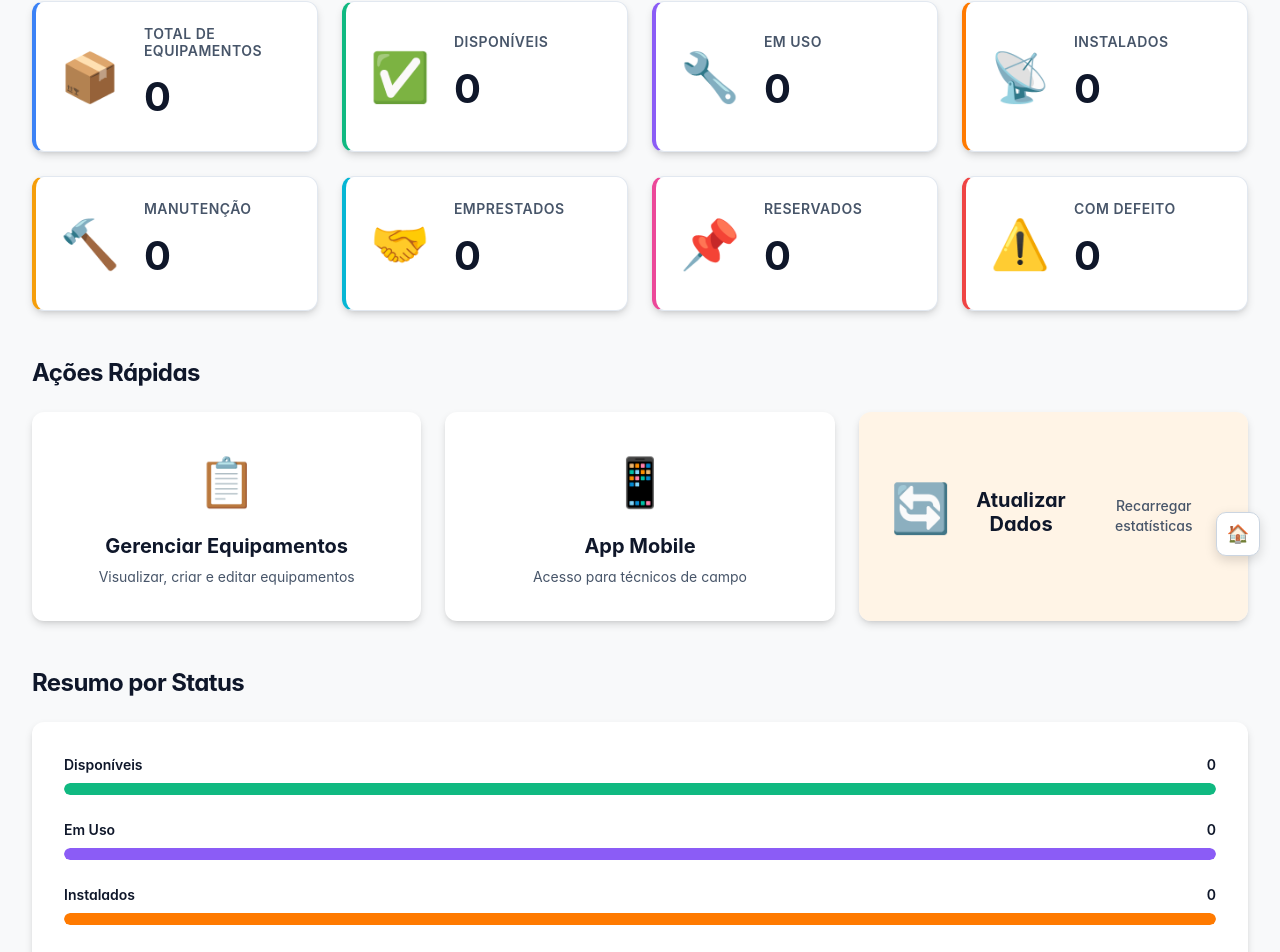
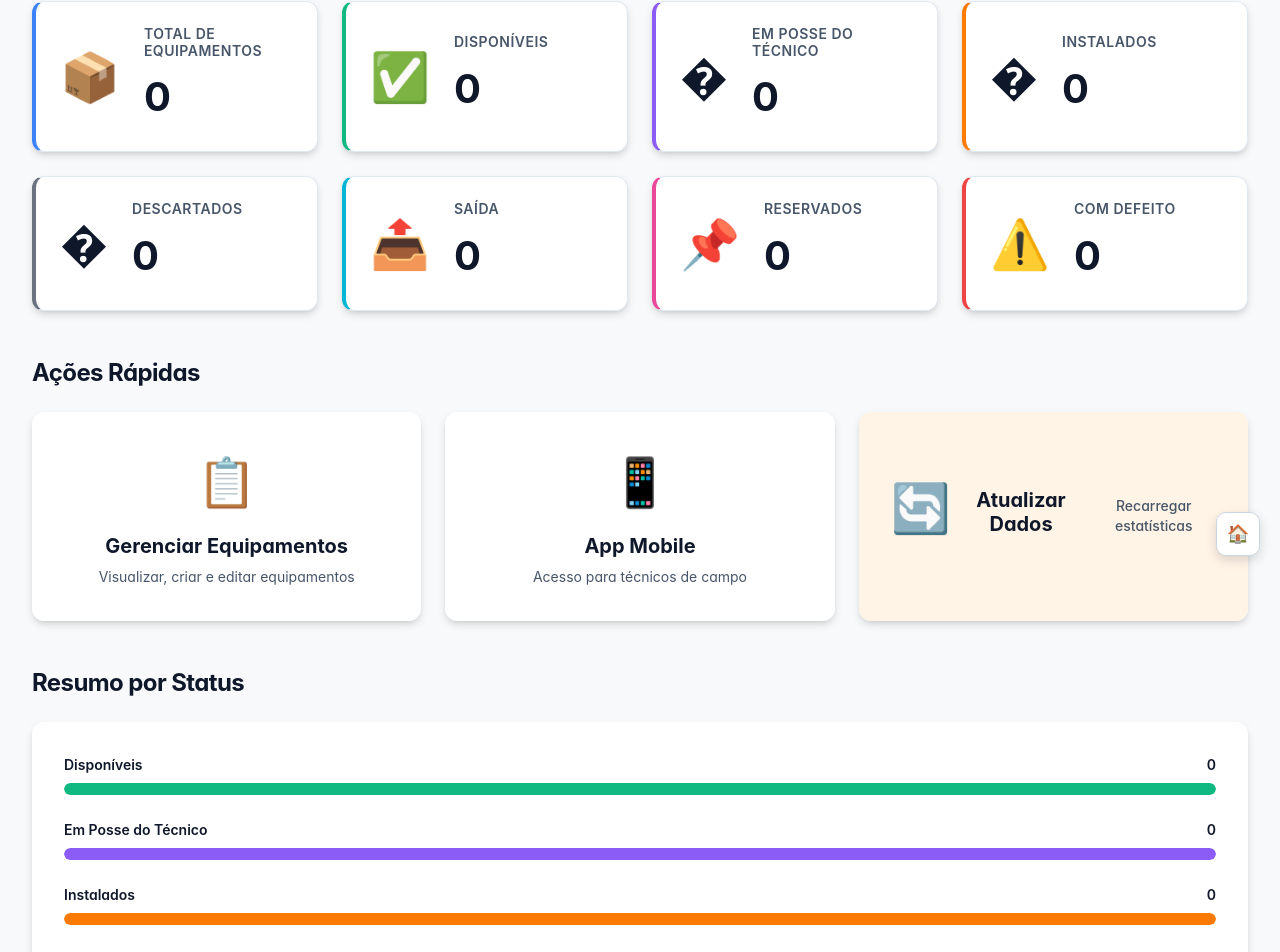
Before and after one commit to mauricioter/EsotqueGTS1, a Next.js app: page /home in a window 1280 px wide. Shown: the part 224-1176 px from the top of the page. Built offline with nearby package versions, Linux system fonts and the light colour scheme; no server answers; the database is empty; sample sign-in values are in the browser's storage.

Commit message:
feat: Atualiza página principal com novos status de equipamentos

```diff
--- a/app/home.css
+++ b/app/home.css
@@ -150,10 +150,10 @@
 /* Stat Card Colors */
 .stat-total { border-left: 4px solid #3b82f6; }
 .stat-disponivel { border-left: 4px solid #10b981; }
-.stat-em-uso { border-left: 4px solid #8b5cf6; }
+.stat-em-posse { border-left: 4px solid #8b5cf6; }
 .stat-instalado { border-left: 4px solid var(--primary); }
-.stat-manutencao { border-left: 4px solid #f59e0b; }
-.stat-emprestado { border-left: 4px solid #06b6d4; }
+.stat-descartado { border-left: 4px solid #6b7280; }
+.stat-saida { border-left: 4px solid #06b6d4; }
 .stat-reservado { border-left: 4px solid #ec4899; }
 .stat-defeito { border-left: 4px solid #ef4444; }
 
@@ -268,9 +268,9 @@
 }
 
 .bar-disponivel { background: #10b981; }
-.bar-em-uso { background: #8b5cf6; }
+.bar-em-posse { background: #8b5cf6; }
 .bar-instalado { background: var(--primary); }
-.bar-manutencao { background: #f59e0b; }
+.bar-descartado { background: #6b7280; }
 
 /* Loading Screen */
 .loading-screen {
--- a/app/home/page.tsx
+++ b/app/home/page.tsx
@@ -9,9 +9,8 @@ import '../home.css';
 interface Stats {
   total: number;
   disponivel: number;
-  emUso: number;
-  emprestado: number;
-  manutencao: number;
+  emPosseDoTecnico: number;
+  descartado: number;
   saida: number;
   reservado: number;
   defeito: number;
@@ -24,9 +23,8 @@ export default function HomePage() {
   const [stats, setStats] = useState<Stats>({
     total: 0,
     disponivel: 0,
-    emUso: 0,
-    emprestado: 0,
-    manutencao: 0,
+    emPosseDoTecnico: 0,
+    descartado: 0,
     saida: 0,
     reservado: 0,
     defeito: 0,
@@ -54,9 +52,8 @@ export default function HomePage() {
       const statsData = {
         total: data.length,
         disponivel: data.filter((e: any) => e.status === 'DISPONIVEL').length,
-        emUso: data.filter((e: any) => e.status === 'EM_USO').length,
-        emprestado: data.filter((e: any) => e.status === 'EMPRESTADO').length,
-        manutencao: data.filter((e: any) => e.status === 'MANUTENCAO').length,
+        emPosseDoTecnico: data.filter((e: any) => e.status === 'EM_POSSE_DO_TECNICO').length,
+        descartado: data.filter((e: any) => e.status === 'DESCARTADO').length,
         saida: data.filter((e: any) => e.status === 'SAIDA').length,
         reservado: data.filter((e: any) => e.status === 'RESERVADO').length,
         defeito: data.filter((e: any) => e.status === 'DEFEITO').length,
@@ -131,35 +128,35 @@ export default function HomePage() {
             </div>
           </div>
 
-          <div className="stat-card stat-em-uso">
-            <div className="stat-icon">🔧</div>
+          <div className="stat-card stat-em-posse">
+            <div className="stat-icon">�</div>
             <div className="stat-content">
-              <h3>Em Uso</h3>
-              <p className="stat-number">{stats.emUso}</p>
+              <h3>Em Posse do Técnico</h3>
+              <p className="stat-number">{stats.emPosseDoTecnico}</p>
             </div>
           </div>
 
           <div className="stat-card stat-instalado">
-            <div className="stat-icon">📡</div>
+            <div className="stat-icon">�</div>
             <div className="stat-content">
               <h3>Instalados</h3>
               <p className="stat-number">{stats.instalado}</p>
             </div>
           </div>
 
-          <div className="stat-card stat-manutencao">
-            <div className="stat-icon">🔨</div>
+          <div className="stat-card stat-descartado">
+            <div className="stat-icon">�️</div>
             <div className="stat-content">
-              <h3>Manutenção</h3>
-              <p className="stat-number">{stats.manutencao}</p>
+              <h3>Descartados</h3>
+              <p className="stat-number">{stats.descartado}</p>
             </div>
           </div>
 
-          <div className="stat-card stat-emprestado">
-            <div className="stat-icon">🤝</div>
+          <div className="stat-card stat-saida">
+            <div className="stat-icon">📤</div>
             <div className="stat-content">
-              <h3>Emprestados</h3>
-              <p className="stat-number">{stats.emprestado}</p>
+              <h3>Saída</h3>
+              <p className="stat-number">{stats.saida}</p>
             </div>
           </div>
 
@@ -231,13 +228,13 @@ export default function HomePage() {
 
             <div className="activity-bar">
               <div className="bar-label">
-                <span>Em Uso</span>
-                <span>{stats.emUso}</span>
+                <span>Em Posse do Técnico</span>
+                <span>{stats.emPosseDoTecnico}</span>
               </div>
               <div className="bar-track">
                 <div
-                  className="bar-fill bar-em-uso"
-                  style={{ width: `${(stats.emUso / stats.total) * 100}%` }}
+                  className="bar-fill bar-em-posse"
+                  style={{ width: `${(stats.emPosseDoTecnico / stats.total) * 100}%` }}
                 ></div>
               </div>
             </div>
@@ -257,13 +254,13 @@ export default function HomePage() {
 
             <div className="activity-bar">
               <div className="bar-label">
-                <span>Manutenção</span>
-                <span>{stats.manutencao}</span>
+                <span>Descartados</span>
+                <span>{stats.descartado}</span>
               </div>
               <div className="bar-track">
                 <div
-                  className="bar-fill bar-manutencao"
-                  style={{ width: `${(stats.manutencao / stats.total) * 100}%` }}
+                  className="bar-fill bar-descartado"
+                  style={{ width: `${(stats.descartado / stats.total) * 100}%` }}
                 ></div>
               </div>
             </div>
```
